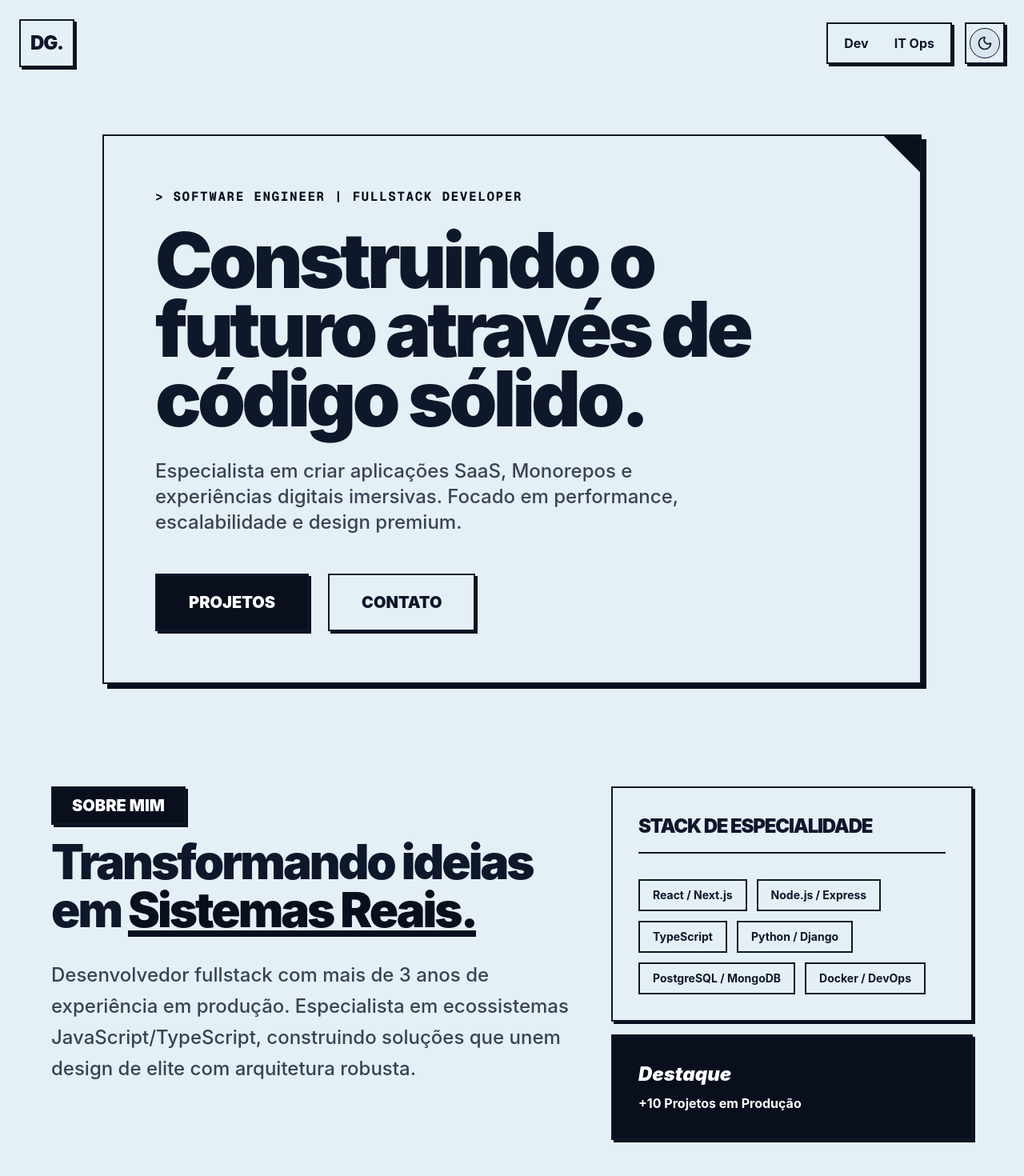
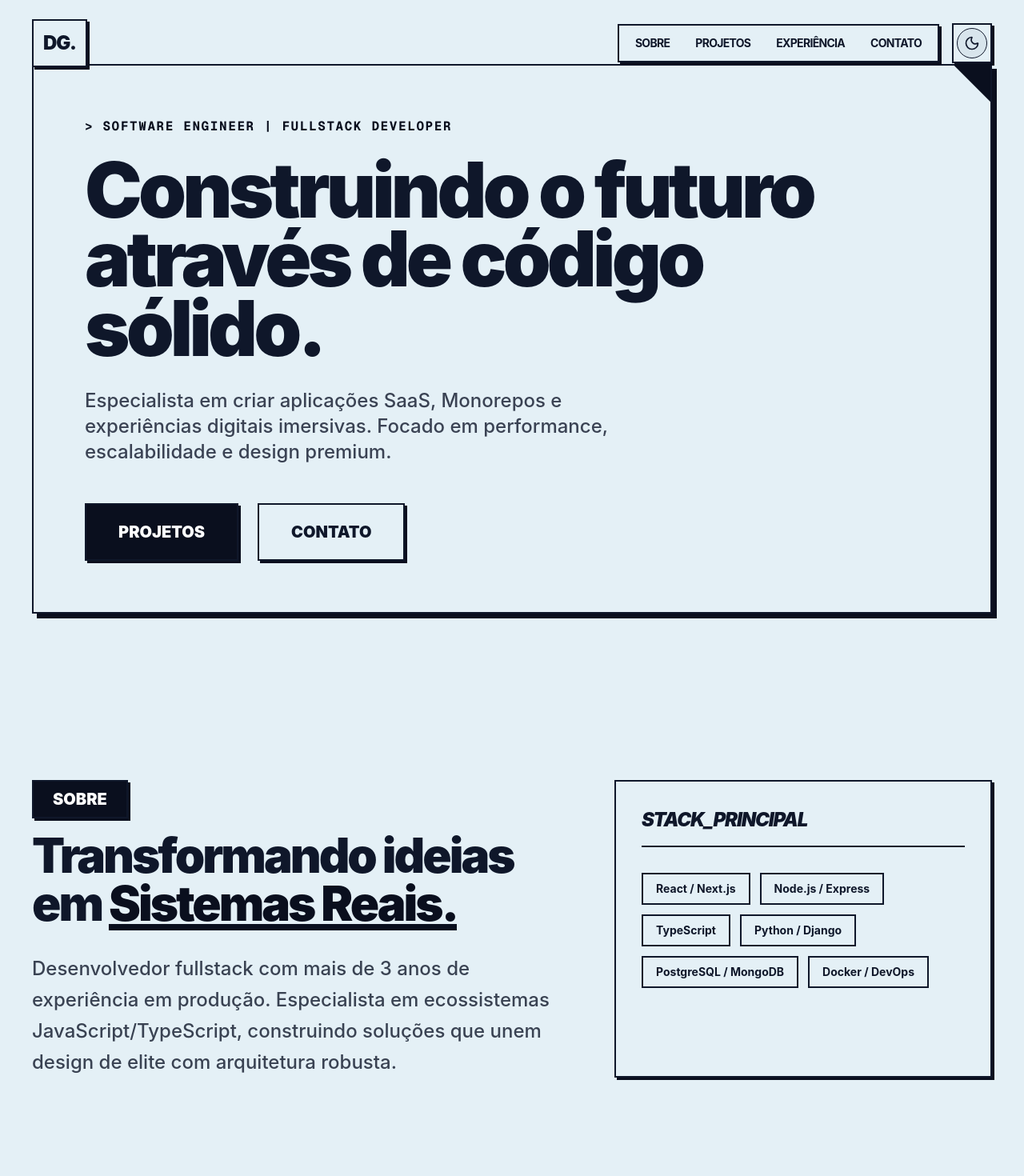
Before and after one commit to DionathaGoulart/Portfolio, a Next.js app: page /dev in a window 1280 px wide. Shown: the top 1470 px of the page at 80% size. Built offline with nearby package versions, Linux system fonts and the light colour scheme.

Commit message:
feat: redesign hub and portfolio pages with enhanced UI and navigation

```diff
--- a/src/app/dev/page.tsx
+++ b/src/app/dev/page.tsx
@@ -15,7 +15,6 @@ export default function DevPage() {
   const containerRef = useRef(null);
 
   useEffect(() => {
-    // GSAP Smooth Reveal for the whole page
     gsap.fromTo(
       containerRef.current,
       { opacity: 0 },
@@ -24,25 +23,19 @@ export default function DevPage() {
   }, []);
 
   return (
-    <div ref={containerRef} className="bg-background text-foreground selection:bg-accent selection:text-white pt-10">
+    <div ref={containerRef} className="selection:bg-accent selection:text-white">
       <Header />
-      <Hero />
-      <div id="about">
+      <main className="max-w-7xl mx-auto px-6 md:px-10 pb-20">
+        <Hero />
         <About />
-      </div>
-      <div id="projects">
         <Projects />
-      </div>
-      <div id="experience">
         <Experience />
-      </div>
-      <div id="contact">
         <Contact />
-      </div>
 
-      <footer className="py-12 text-center text-foreground/40 text-sm border-t-2 border-border-custom font-black uppercase tracking-widest">
-        Dionatha Goulart // 2026
-      </footer>
+        <footer className="py-12 border-t-2 border-border-custom font-black uppercase tracking-widest opacity-40 text-sm">
+          Dionatha Goulart // 2026
+        </footer>
+      </main>
     </div>
   );
 }
--- a/src/components/dev/About.tsx
+++ b/src/components/dev/About.tsx
@@ -4,16 +4,16 @@ import { devContent } from "@/data/config";
 
 export default function About() {
   return (
-    <section className="py-32 px-6">
-      <div className="max-w-6xl mx-auto grid grid-cols-1 lg:grid-cols-12 gap-12">
+    <section className="py-32" id="about">
+      <div className="grid grid-cols-1 lg:grid-cols-12 gap-12">
         <motion.div
           initial={{ opacity: 0, x: -30 }}
           whileInView={{ opacity: 1, x: 0 }}
           viewport={{ once: true }}
           className="lg:col-span-7 space-y-8"
         >
-          <div className="inline-block retro-border bg-accent px-6 py-2 text-white font-black text-xl retro-shadow-sm mb-4">
-            SOBRE MIM
+          <div className="inline-block retro-border bg-accent px-6 py-2 text-white font-black text-xl retro-shadow-sm mb-4 uppercase">
+            Sobre
           </div>
           <h2 className="text-4xl md:text-6xl font-black tracking-tighter leading-none">
             Transformando ideias em <span className="text-accent underline decoration-8">Sistemas Reais.</span>
@@ -29,8 +29,8 @@ export default function About() {
           viewport={{ once: true }}
           className="lg:col-span-5 space-y-4"
         >
-          <div className="retro-border bg-card p-8 retro-shadow-sm">
-            <h3 className="font-black text-2xl mb-8 border-b-2 border-border-custom pb-4 uppercase tracking-tighter">Stack de Especialidade</h3>
+          <div className="retro-border bg-card p-8 retro-shadow-sm h-full">
+            <h3 className="font-black text-2xl mb-8 border-b-2 border-border-custom pb-4 uppercase tracking-tighter italic">Stack_Principal</h3>
             <div className="flex flex-wrap gap-3">
               {devContent.about.stacks.map((stack) => (
                 <div key={stack.name} className="retro-border bg-background px-4 py-2 font-bold text-sm">
@@ -39,11 +39,6 @@ export default function About() {
               ))}
             </div>
           </div>
-
-          <div className="retro-border bg-accent p-8 text-white retro-shadow-sm">
-            <h3 className="font-black text-2xl mb-2 italic">Destaque</h3>
-            <p className="font-bold">+10 Projetos em Produção</p>
-          </div>
         </motion.div>
       </div>
     </section>
--- a/src/components/dev/Experience.tsx
+++ b/src/components/dev/Experience.tsx
@@ -4,9 +4,8 @@ import { devContent } from "@/data/config";
 
 export default function Experience() {
   return (
-    <section className="py-32 px-6">
-      <div className="max-w-5xl mx-auto">
-        <h2 className="text-5xl md:text-8xl font-black tracking-tighter mb-20 text-center italic underline decoration-accent decoration-8 underline-offset-8">
+    <section className="py-32" id="experience">
+      <h2 className="text-5xl md:text-8xl font-black tracking-tighter mb-20 text-left italic underline decoration-accent decoration-8 underline-offset-8 uppercase">
         EXPERIÊNCIA
       </h2>
 
@@ -14,19 +13,19 @@ export default function Experience() {
         {devContent.experience.map((exp, i) => (
           <motion.div
             key={exp.company}
-              initial={{ opacity: 0, x: i % 2 === 0 ? -50 : 50 }}
+            initial={{ opacity: 0, x: -50 }}
             whileInView={{ opacity: 1, x: 0 }}
             viewport={{ once: true }}
-              className="retro-border bg-card p-8 md:p-12 retro-shadow-sm flex flex-col md:flex-row gap-8 items-start hover:retro-shadow transition-all"
+            className="retro-border bg-card p-8 md:p-12 retro-shadow-sm flex flex-col md:flex-row gap-8 items-start hover:retro-shadow transition-all text-left"
           >
             <div className="md:w-1/4">
-                <span className="retro-border bg-accent text-white px-4 py-2 font-black text-sm uppercase">
+              <span className="retro-border bg-accent text-white px-4 py-2 font-black text-sm uppercase whitespace-nowrap">
                 {exp.period}
               </span>
             </div>
             <div className="md:w-3/4 space-y-4">
-                <h3 className="text-3xl md:text-4xl font-black tracking-tight">{exp.role}</h3>
-                <h4 className="text-xl font-bold text-accent">{exp.company}</h4>
+              <h3 className="text-3xl md:text-4xl font-black tracking-tight uppercase">{exp.role}</h3>
+              <h4 className="text-xl font-bold text-accent italic">{exp.company}</h4>
               <p className="text-lg md:text-xl font-medium opacity-70 leading-relaxed">
                 {exp.description}
               </p>
@@ -34,7 +33,6 @@ export default function Experience() {
           </motion.div>
         ))}
       </div>
-      </div>
     </section>
   );
 }
--- a/src/components/dev/Hero.tsx
+++ b/src/components/dev/Hero.tsx
@@ -4,8 +4,8 @@ import { devContent } from "@/data/config";
 
 export default function Hero() {
   return (
-    <section className="min-h-screen flex flex-col items-center justify-center px-6 pt-32 relative">
-      <div className="max-w-5xl w-full">
+    <section className="min-h-screen flex flex-col justify-center py-20 relative">
+      <div className="w-full">
         <motion.div
           initial={{ opacity: 0, y: 30 }}
           animate={{ opacity: 1, y: 0 }}
@@ -27,13 +27,13 @@ export default function Hero() {
             {devContent.hero.description}
           </p>
 
-          <div className="flex flex-wrap gap-6">
-            <button className="retro-border bg-accent text-white px-10 py-5 font-black text-xl retro-shadow-sm hover:translate-x-1 hover:translate-y-1 hover:shadow-none transition-all">
-              PROJETOS
-            </button>
-            <button className="retro-border bg-background px-10 py-5 font-black text-xl retro-shadow-sm hover:translate-x-1 hover:translate-y-1 hover:shadow-none transition-all">
-              CONTATO
-            </button>
+          <div className="flex flex-wrap gap-6 text-left">
+            <a href="#projects" className="retro-border bg-accent text-white px-10 py-5 font-black text-xl retro-shadow-sm hover:translate-x-1 hover:translate-y-1 hover:shadow-none transition-all uppercase">
+              Projetos
+            </a>
+            <a href="#contact" className="retro-border bg-background px-10 py-5 font-black text-xl retro-shadow-sm hover:translate-x-1 hover:translate-y-1 hover:shadow-none transition-all uppercase">
+              Contato
+            </a>
           </div>
         </motion.div>
       </div>
--- a/src/components/shared/Header.tsx
+++ b/src/components/shared/Header.tsx
@@ -1,21 +1,43 @@
 "use client";
 import Link from 'next/link';
 import { ThemeToggle } from './ThemeToggle';
-import { motion } from 'framer-motion';
+import { usePathname } from 'next/navigation';
 
 export function Header() {
+  const pathname = usePathname();
+
+  if (pathname === '/') return null;
+
+  const isDev = pathname.startsWith('/dev');
+
+  const scrollToTop = (e: React.MouseEvent) => {
+    if (pathname === '/dev' || pathname === '/ti') {
+      e.preventDefault();
+      window.scrollTo({ top: 0, behavior: 'smooth' });
+    }
+  };
+
   return (
-    <header className="fixed top-0 left-0 w-full z-[100] p-4 md:p-6 pointer-events-none">
-      <nav className="max-w-7xl mx-auto flex justify-between items-center pointer-events-auto">
-        <Link href="/" className="retro-border bg-card p-3 retro-shadow-sm group">
+    <header className="fixed top-0 left-0 w-full z-[100] py-4 md:py-6 pointer-events-none">
+      <nav className="max-w-7xl mx-auto px-6 md:px-10 flex justify-between items-center pointer-events-auto">
+        <Link
+          href={isDev ? "/dev" : "/ti"}
+          onClick={scrollToTop}
+          className="retro-border bg-card p-3 retro-shadow-sm group"
+        >
           <span className="font-black text-2xl tracking-tighter group-hover:text-accent transition-colors">DG.</span>
         </Link>
 
-        <div className="flex gap-4">
-          <div className="hidden md:flex retro-border bg-card p-1 retro-shadow-sm">
-            <Link href="/dev" className="px-4 py-2 hover:bg-accent hover:text-white transition-all font-bold">Dev</Link>
-            <Link href="/ti" className="px-4 py-2 hover:bg-[#10b981] hover:text-white transition-all font-bold">IT Ops</Link>
-          </div>
+        <div className="flex gap-4 items-center">
+          {isDev && (
+            <div className="hidden lg:flex retro-border bg-card p-1 retro-shadow-sm">
+              <a href="#about" className="px-4 py-2 hover:bg-accent hover:text-white transition-all font-bold text-sm uppercase tracking-tighter">Sobre</a>
+              <a href="#projects" className="px-4 py-2 hover:bg-accent hover:text-white transition-all font-bold text-sm uppercase tracking-tighter">Projetos</a>
+              <a href="#experience" className="px-4 py-2 hover:bg-accent hover:text-white transition-all font-bold text-sm uppercase tracking-tighter">Experiência</a>
+              <a href="#contact" className="px-4 py-2 hover:bg-accent hover:text-white transition-all font-bold text-sm uppercase tracking-tighter">Contato</a>
+            </div>
+          )}
+
           <div className="retro-border bg-card p-1 retro-shadow-sm flex items-center">
             <ThemeToggle />
           </div>
```
Also changed, not shown: src/app/page.tsx (+8 -6 lines), src/app/ti/page.tsx (+21 -21 lines), src/components/dev/Contact.tsx (+7 -9 lines), src/components/dev/Projects.tsx (+7 -10 lines). Lines whose indentation alone changed are shown as unchanged.
